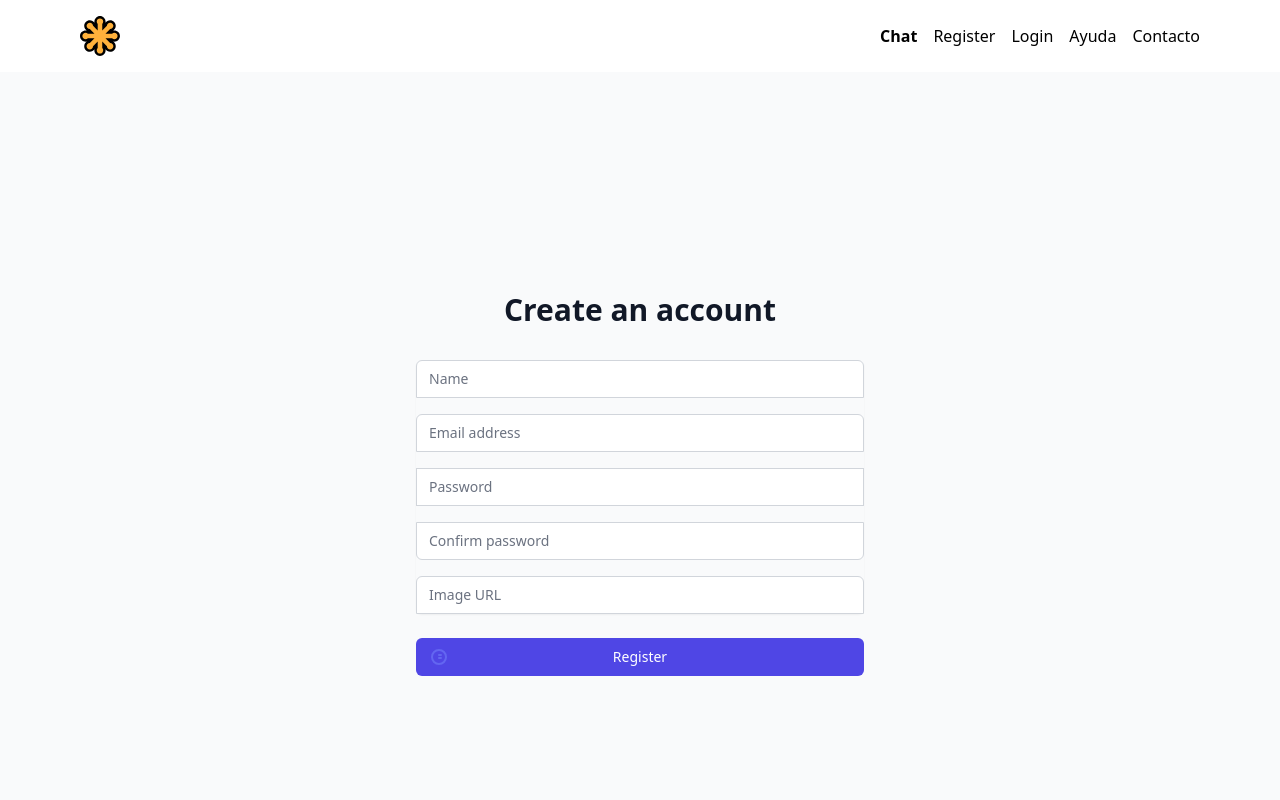
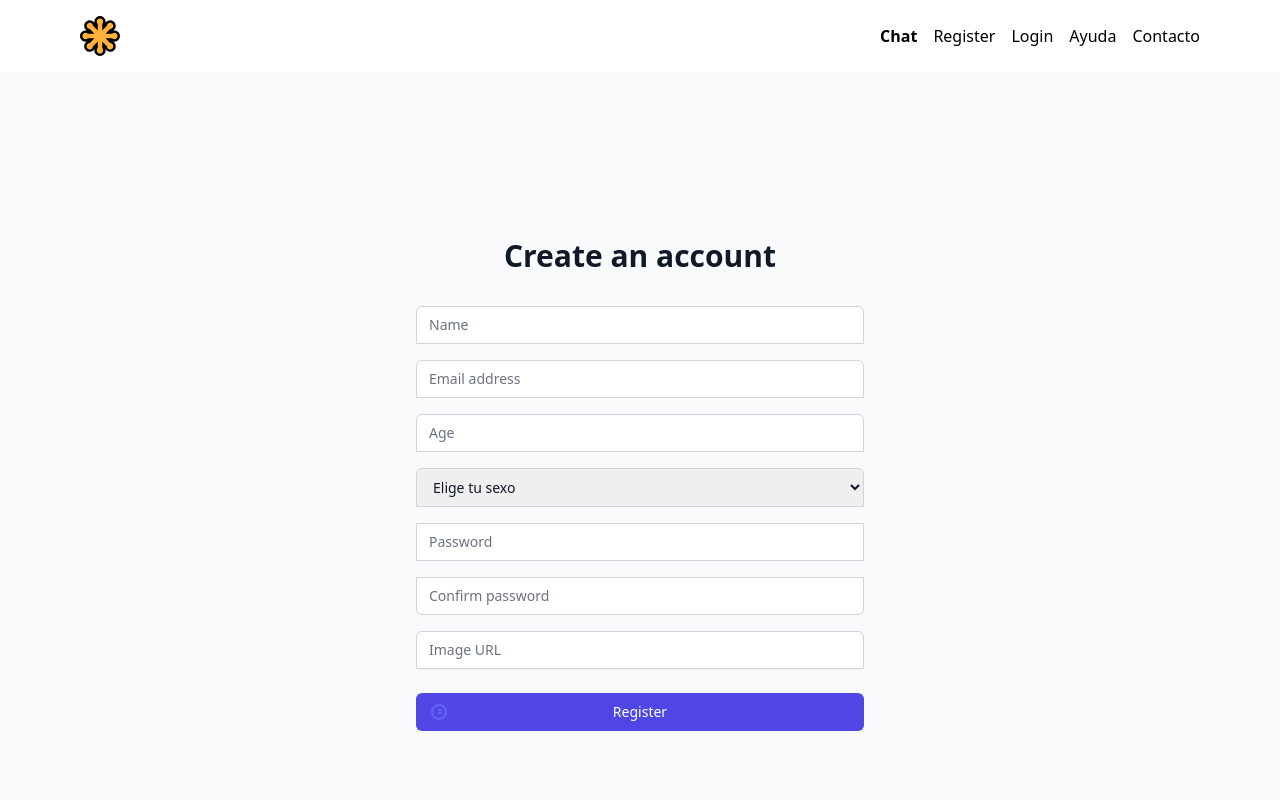
Before and after one commit to NeuronaBens/AI-Chatbot, a Next.js app: page /general/register in a window 1280 px wide. Shown: the top 800 px of the page. Built offline with nearby package versions, Linux system fonts and the light colour scheme.

Commit message:
feat: age and sex fields for user
Added the age and sex fields to users in the prisma model and register.

```diff
--- a/app/api/register/route.js
+++ b/app/api/register/route.js
@@ -4,7 +4,7 @@ import { NextResponse } from 'next/server'
 import { IdManager } from '@/utils/IdManager'
 
 export async function POST(req) {
-    const { name, email, password, image } = await req.json()
+    const { name, email, password, image, age, sex } = await req.json()
 
     const exist = await prisma.user.findUnique({
         where:{email:email}
@@ -14,6 +14,8 @@ export async function POST(req) {
         throw new Error("Email already exists")
     }
 
+    const ageInt = parseInt(age);
+
     const hashed = await hash(password, 12)
 
     const role = await prisma.role.findUnique({
@@ -22,7 +24,7 @@ export async function POST(req) {
 
     const user = await prisma.user.create({
         data: {
-            id:IdManager.userId(), name, email, password: hashed, image,
+            id:IdManager.userId(), name, email, password: hashed, image, age:ageInt, sex,
             role:{
                 connect:{
                     id: role.id
--- a/app/general/register/page.js
+++ b/app/general/register/page.js
@@ -7,6 +7,8 @@ export default function Register() {
   const router = useRouter();
   const [name, setName] = useState("");
   const [email, setEmail] = useState("");
+  const [age, setAge] = useState("");
+  const [sex, setSex] = useState("");
   const [password, setPassword] = useState("");
   const [confirmPassword, setConfirmPassword] = useState("");
   const [image, setImage] = useState("");
@@ -22,6 +24,8 @@ export default function Register() {
           email,
           password,
           image,
+          age,
+          sex,
         }),
         headers: {
           "Content-Type": "application/json",
@@ -75,6 +79,30 @@ export default function Register() {
               />
             </div>
             <div>
+              <label htmlFor="age" className="sr-only"> Age </label>
+              <input
+                id="age"
+                name="age"
+                type="age"
+                autoComplete="age"
+                required
+                value={age}
+                onChange={(e) => setAge(e.target.value)}
+                className="appearance-none rounded-none relative block w-full px-3 py-2 border border-gray-300 placeholder-gray-500 text-gray-900 rounded-t-md focus:outline-none focus:ring-indigo-500 focus:border-indigo-500 focus:z-10 sm:text-sm"
+                placeholder="Age"
+              />
+            </div>
+            <div>
+              <label htmlFor="sex" className="sr-only"> Sex </label>
+              <select id ="sex" required
+              name="sex" value={sex} onChange={(e)=> setSex(e.target.value)}
+              className=" rounded-none relative block w-full px-3 py-2 border border-gray-300 text-gray-900 rounded-t-md focus:outline-none focus:ring-indigo-500 focus:border-indigo-500 focus:z-10 sm:text-sm">
+                <option value={""} disabled >Elige tu sexo</option>
+                <option value={"Masculino"} >Masculino</option>
+                <option value={"Femenino"} >Femenino</option>
+              </select>
+            </div>
+            <div>
               <label htmlFor="password" className="sr-only"> Password </label>
               <input
                 id="password"
@@ -109,16 +137,13 @@ export default function Register() {
                 name="image"
                 type="url"
                 autoComplete="image"
-                required
                 value={image}
                 onChange={(e) => setImage(e.target.value)}
                 className="appearance-none rounded-none relative block w-full px-3 py-2 border border-gray-300 placeholder-gray-500 text-gray-900 rounded-t-md focus:outline-none focus:ring-indigo-500 focus:border-indigo-500 focus:z-10 sm:text-sm"
                 placeholder="Image URL"
               />
             </div>
-
           </div>
-
           <div>
             <button
               type="submit"
```
Also changed, not shown: 2 other files (tests, documents, lock files or other folders).
